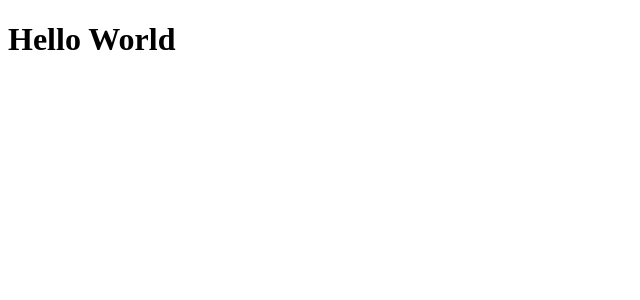
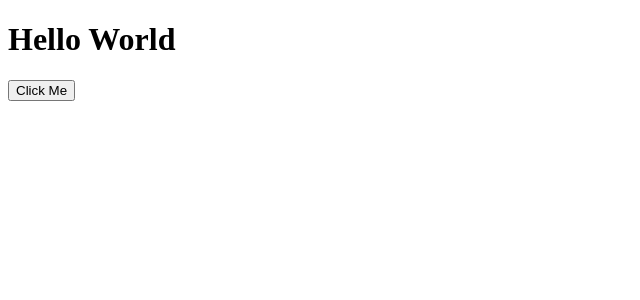
Before and after one commit to fredrikj31/pin-scout, a React (Vite) app in the folder app/: page / in a window 1280 px wide. Shown: the top 300 px of the page, without its empty margins (0-640 px from the left). Built offline with nearby package versions, Linux system fonts and the light colour scheme.

Commit message:
feat(app): adds test EventButton component to App.tsx
adds EventButton to test if sending events to Google Analytics works

```diff
--- a/app/src/App.tsx
+++ b/app/src/App.tsx
@@ -1,9 +1,11 @@
+import { EventButton } from "./components/EventButton";
 import { FirebaseProvider } from "./providers/firebase/Provider";
 
 export const App = () => {
   return (
     <FirebaseProvider>
       <h1>Hello World</h1>
+      <EventButton />
     </FirebaseProvider>
   );
 };
--- /dev/null
+++ b/app/src/components/EventButton.tsx
@@ -0,0 +1,12 @@
+import { logEvent } from "firebase/analytics";
+import { useFirebase } from "../providers/firebase/useFirebase";
+
+export const EventButton = () => {
+  const { analytics } = useFirebase();
+
+  const onClick = () => {
+    logEvent(analytics, "test-button-clicked");
+  };
+
+  return <button onClick={() => onClick()}>Click Me</button>;
+};
```
